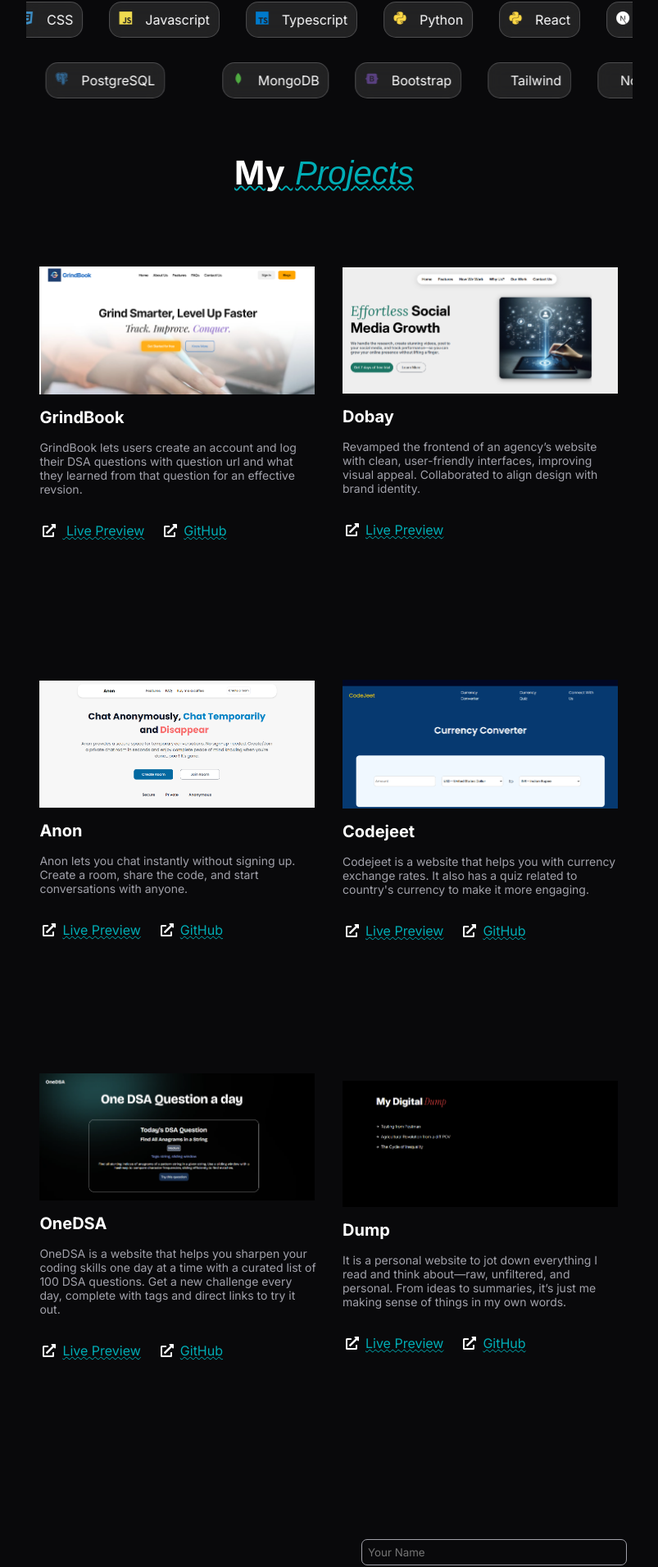
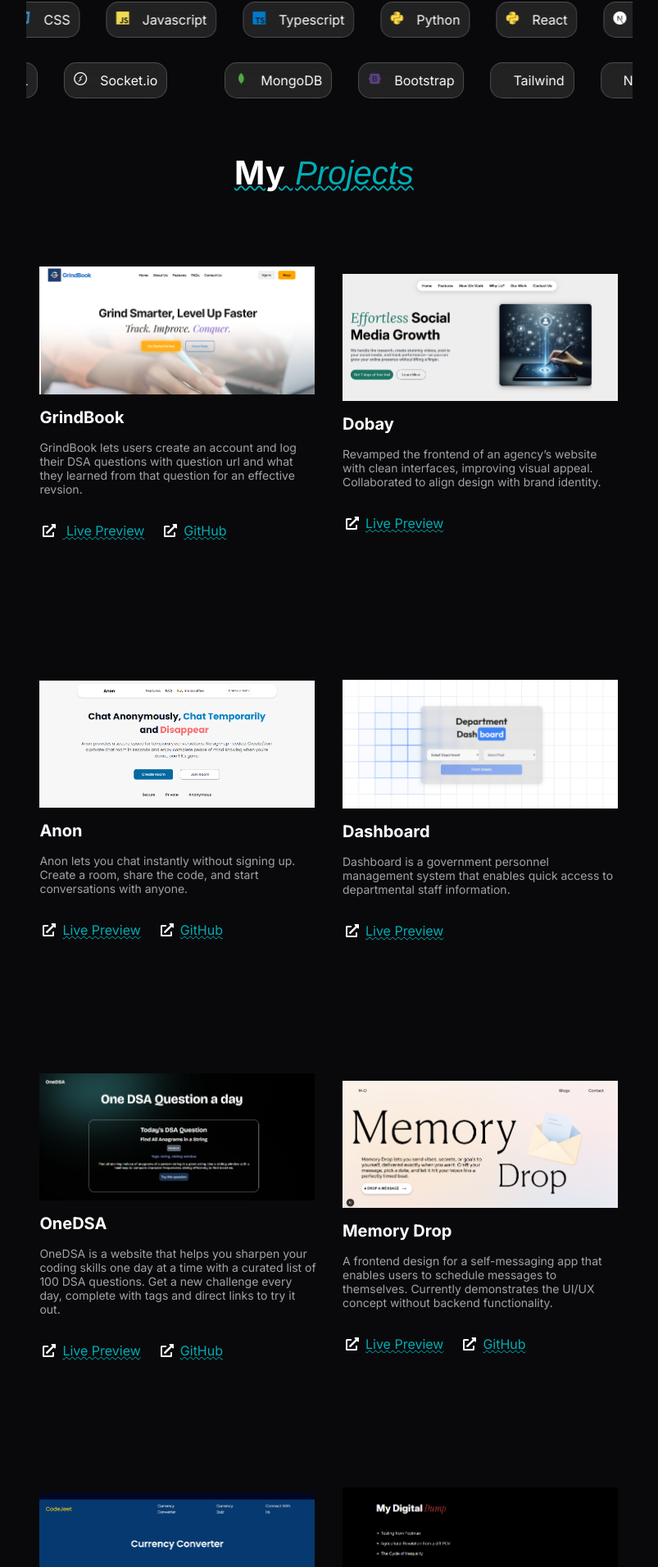
Before and after one commit to HarshJS30/portfolio, a React (Vite) app: page /projects in a window 1280 px wide. Shown: the part 861-2772 px from the top of the page at 82% size, without its empty margins (246-1049 px from the left). Built offline with nearby package versions, Linux system fonts and the light colour scheme; a web font is replaced by a local one.

Commit message:
update portfolio

```diff
--- a/src/Components/Projects.jsx
+++ b/src/Components/Projects.jsx
@@ -7,6 +7,8 @@ import pr3 from '../assets/pr3.png';
 import pr4 from '../assets/pr4.png';
 import pr5 from '../assets/pr5.png';
 import pr6 from '../assets/pr6.png';
+import pr7 from '../assets/pr7.png';
+import pr8 from '../assets/pr8.png';
 
 export default function Projects(){
     return(
@@ -25,7 +27,7 @@ export default function Projects(){
                 <div className="pro">
                     <img src={pr2}></img>
                     <h4>Dobay</h4>
-                    <p>Revamped the frontend of an agency’s website with clean, user-friendly interfaces, improving visual appeal. Collaborated to align design with brand identity.</p>
+                    <p>Revamped the frontend of an agency’s website with clean interfaces, improving visual appeal. Collaborated to align design with brand identity.</p>
                     <div className="links">
                         <a href="https://dobay.vercel.app/"><FaExternalLinkAlt />Live Preview</a>
                     </div>
@@ -42,12 +44,11 @@ export default function Projects(){
                     </div>
                 </div>
                 <div className="pro">
-                    <img src={pr4}></img>
-                    <h4>Codejeet</h4>
-                    <p>Codejeet is a website that helps you with currency exchange rates. It also has a quiz related to country's currency to make it more engaging.</p>
+                    <img src={pr7}></img>
+                    <h4>Dashboard</h4>
+                    <p>Dashboard is a government personnel management system that enables quick access to departmental staff information.</p>
                     <div className="links">
-                        <a href="https://codejeet-iehl.vercel.app/"><FaExternalLinkAlt />Live Preview</a>
-                        <a href="https://github.com/HarshJS30/codejeet"><FaExternalLinkAlt />GitHub</a>
+                        <a href="https://dashboard-livid-two-18.vercel.app/"><FaExternalLinkAlt />Live Preview</a>
                     </div>
                 </div>
             </div>
@@ -59,6 +60,26 @@ export default function Projects(){
                     <div className="links">
                         <a href="https://onedsa.vercel.app/"><FaExternalLinkAlt />Live Preview</a>
                         <a href="https://github.com/HarshJS30/onedsa"><FaExternalLinkAlt />GitHub</a>
+                    </div>
+                </div>
+                <div className="pro">
+                    <img src={pr8}></img>
+                    <h4>Memory Drop</h4>
+                    <p>A frontend design for a self-messaging app that enables users to schedule messages to themselves. Currently demonstrates the UI/UX concept without backend functionality.</p>
+                    <div className="links">
+                        <a href="https://memory-drop.vercel.app/"><FaExternalLinkAlt />Live Preview</a>
+                        <a href="https://github.com/HarshJS30/memoryDrop"><FaExternalLinkAlt />GitHub</a>
+                    </div>
+                </div>
+            </div>
+            <div className="project">
+                <div className="pro">
+                    <img src={pr4}></img>
+                    <h4>CodeJeet</h4>
+                    <p>Codejeet is a website that helps you with currency exchange rates. It also has a quiz related to country's currency to make it more engaging</p>
+                    <div className="links">
+                        <a href="https://codejeet-iehl.vercel.app/"><FaExternalLinkAlt />Live Preview</a>
+                        <a href="https://github.com/HarshJS30/codejeet"><FaExternalLinkAlt />GitHub</a>
                     </div>
                 </div>
                 <div className="pro">
--- a/src/Components/Tool.jsx
+++ b/src/Components/Tool.jsx
@@ -77,6 +77,14 @@ export default function Tools() {
                     <i class="devicon-postgresql-plain colored"></i>
                     <p>PostgreSQL</p>
                 </div>
+                <div className="tool">
+                    <i class="devicon-postgresql-plain colored"></i>
+                    <p>PostgreSQL</p>
+                </div>
+                <div className="tool">
+                    <i class="devicon-socketio-original"></i>
+                    <p>Socket.io</p>
+                </div>
             </Marquee>
         </section>
     );
```
Also changed, not shown: src/assets/pr7.png (added), src/assets/pr8.png (added).
